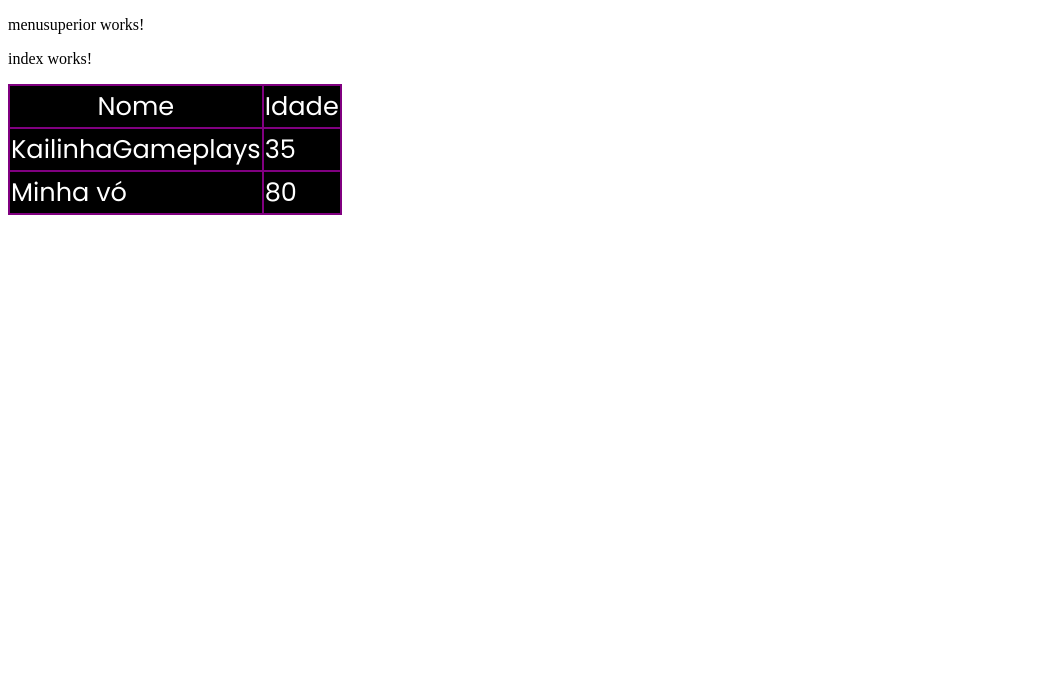
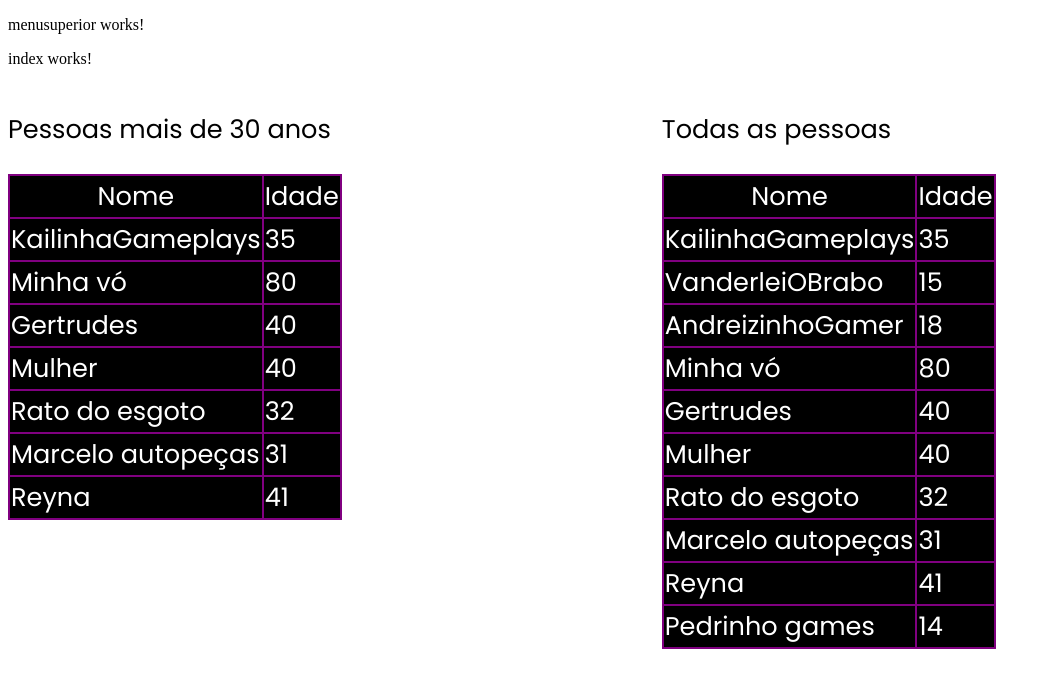
Before and after one commit to AndreiBack/PessoaAngular, an Angular app: page / in a window 1280 px wide. Shown: the top 688 px of the page, without its empty margins (0-1051 px from the left). Built offline with nearby package versions, Linux system fonts and the light colour scheme.

Commit message:
terminado

```diff
--- a/src/app/layout/pessoa/pessoa.component.css
+++ b/src/app/layout/pessoa/pessoa.component.css
@@ -11,3 +11,13 @@ table, th, td{
     font-weight: 500;
     font-family: 'Poppins', sans-serif;
 }
+p{
+  font-size: 2vw;
+  font-weight: 500;
+  font-family: 'Poppins', sans-serif;
+}
+.tudo{
+  display: flex;
+  flex-direction: row;
+  gap: 25vw;
+}
--- a/src/app/layout/pessoa/pessoa.component.html
+++ b/src/app/layout/pessoa/pessoa.component.html
@@ -1,10 +1,31 @@
+<div class="tudo">
+    <div>
+<p>Pessoas mais de 30 anos</p>
 <table>
     <tr>
         <th>Nome</th>
         <th>Idade</th>
     </tr>
+
     <tr *ngFor="let pessoa of lista">
         <td scope="col"*ngIf="pessoa.idade>30">{{pessoa.nome}}</td>
         <td scope="col"*ngIf="pessoa.idade>30">{{pessoa.idade}}</td>
     </tr>
+
 </table>
+</div>
+<div>
+<p>Todas as pessoas</p>
+<table>
+    <tr>
+        <th>Nome</th>
+        <th>Idade</th>
+    </tr>
+
+<tr *ngFor="let pessoa of lista">
+    <td scope="col">{{pessoa.nome}}</td>
+    <td scope="col">{{pessoa.idade}}</td>
+</tr>
+</table>
+</div>
+</div>
--- a/src/app/layout/pessoa/pessoa.component.ts
+++ b/src/app/layout/pessoa/pessoa.component.ts
@@ -25,9 +25,39 @@ export class PessoaComponent {
     pessoa4.nome = "Minha vó";
     pessoa4.idade = 80;
 
+    let pessoa5:Pessoa= new Pessoa();
+    pessoa5.nome = "Gertrudes";
+    pessoa5.idade = 40;
+
+    let pessoa6:Pessoa= new Pessoa();
+    pessoa6.nome = "Mulher";
+    pessoa6.idade = 40;
+
+    let pessoa7:Pessoa= new Pessoa();
+    pessoa7.nome = "Rato do esgoto";
+    pessoa7.idade = 32;
+
+    let pessoa8:Pessoa= new Pessoa();
+    pessoa8.nome = "Marcelo autopeças";
+    pessoa8.idade = 31;
+
+    let pessoa9:Pessoa= new Pessoa();
+    pessoa9.nome = "Reyna";
+    pessoa9.idade = 41;
+
+    let pessoa10:Pessoa= new Pessoa();
+    pessoa10.nome = "Pedrinho games";
+    pessoa10.idade = 14;
+
     this.lista.push(pessoa1);
     this.lista.push(pessoa2);
     this.lista.push(pessoa3);
     this.lista.push(pessoa4);
+    this.lista.push(pessoa5);
+    this.lista.push(pessoa6);
+    this.lista.push(pessoa7);
+    this.lista.push(pessoa8);
+    this.lista.push(pessoa9);
+    this.lista.push(pessoa10);
   }
 }
```
